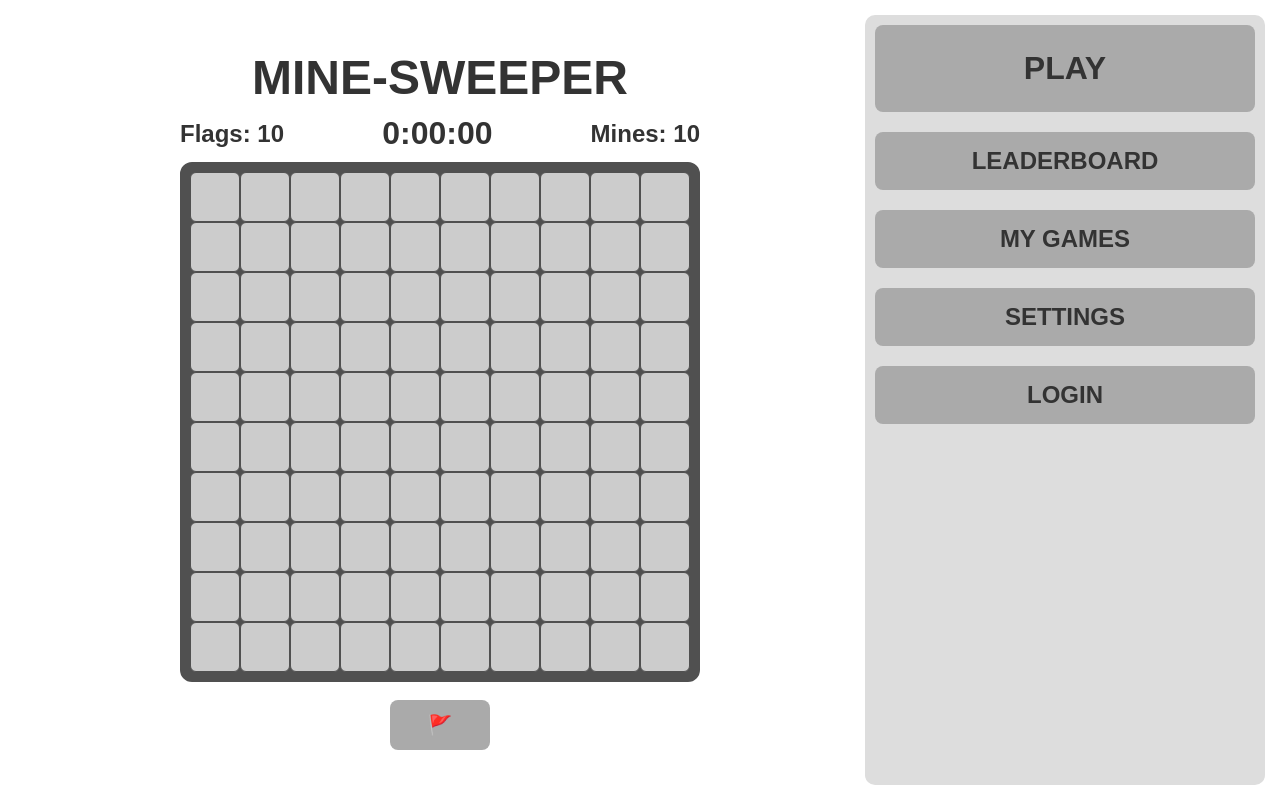
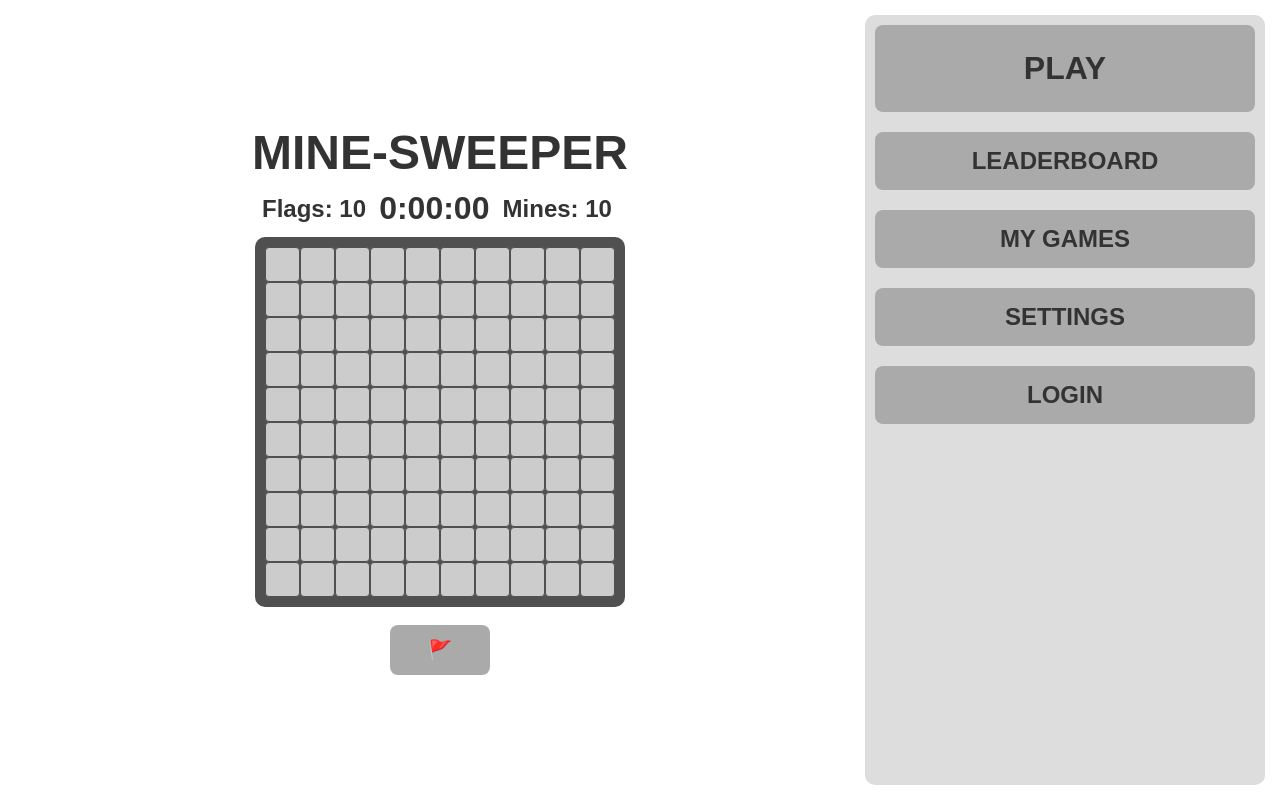
Before and after one commit to prappleman/mine-sweep, a website: page public/mine.html in a window 1280 px wide. Drawn offline with Linux system fonts and the light colour scheme.

Commit message:
increased responsiveness

```diff
--- a/public/css/mine.css
+++ b/public/css/mine.css
@@ -35,6 +35,7 @@ h1{
     font-size: 3rem;
     font-weight: 900;
     text-transform: uppercase;
+    padding-bottom: 30px;
 }
 #board{
     display: grid;
@@ -98,8 +99,9 @@ h1{
     justify-content: space-between;
     align-items: center;
     flex-direction: row;
-    max-width: 520px;
+    max-width: 500px;
     width: 100%;
+    padding: 10px;
 }
 #timer{
     font-size: xx-large;
@@ -119,7 +121,7 @@ h1{
         font-size: 30px;
     }
     #game-info{
-        max-width: 420px;
+        max-width: 400px;
 
     }
 }
@@ -129,7 +131,7 @@ h1{
         overflow: hidden;
     }
     h1{
-        font-size: 2rem;
+        font-size: 2.5rem;
         font-weight: 900;
         text-transform: uppercase;
     }
@@ -145,7 +147,31 @@ h1{
         font-size: 25px;
     }
     #game-info{
-        max-width: 370px;
+        max-width: 350px;
 
     }
 }
+@media (max-height: 800px){
+    h1{
+        padding-bottom: 0px;
+    }
+    #game-info{
+        padding-top: 0px;
+        padding-bottom: 0px;
+    }
+    #board{
+        grid-template-columns: repeat(10, 35px);
+        grid-template-rows: repeat(10, 35px);
+        width: 350px;
+        height: 350px;
+        border-radius: 10px;
+    }
+    #board div{
+        border-radius: 4px;
+        font-size: 25px;
+    }
+    #game-info{
+        max-width: 350px;
+
+    }
+}
--- a/public/css/sidebar.css
+++ b/public/css/sidebar.css
@@ -63,7 +63,7 @@ p{
     font-size: 40px;
     cursor: pointer;
     color: var(--text-color);
-    background-color: var(--background-color);
+    background-color: #00000000;
     padding: 10px 15px;
     border: none;
     right: 10px;
@@ -149,3 +149,9 @@ input{
         margin-right: 0;
     }
 }
+@media (max-width: 500px){
+    #btnContainer{
+        right: -35px;
+        top: 30px;
+    }
+}
```
